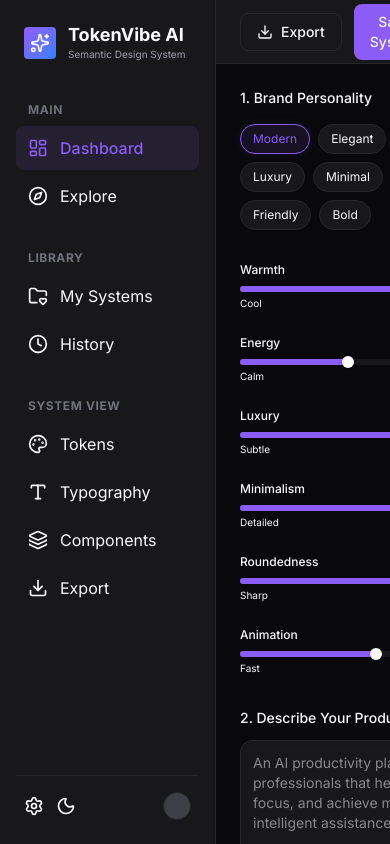
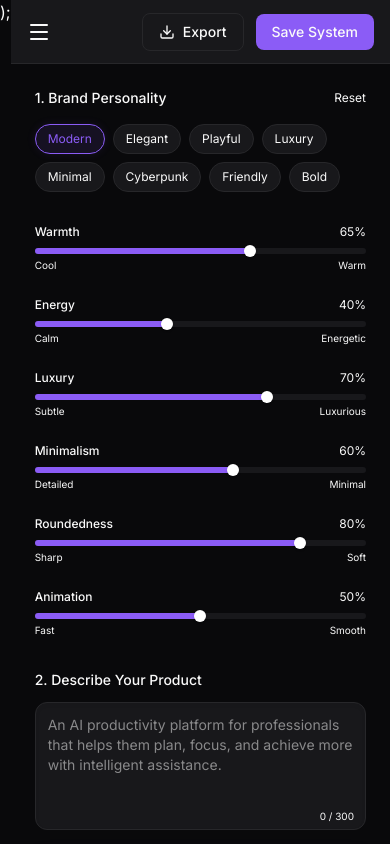
Before and after one commit to vinish-dev/TokenVibe-AI, a Next.js app in the folder apps/client/: page / in a window 390 px wide. Built offline with nearby package versions, Linux system fonts and the light colour scheme.

Commit message:
update ui to make app responsive

```diff
--- a/apps/client/src/app/page.tsx
+++ b/apps/client/src/app/page.tsx
@@ -13,7 +13,7 @@ export default function Home() {
       <main className="flex-1 flex overflow-hidden flex-col">
         <Navbar />
 
-        <div className="flex-1 flex overflow-hidden relative">
+        <div className="flex-1 overflow-y-auto lg:overflow-hidden flex flex-col lg:flex-row relative">
           <ControlsPanel />
           <LivePreview />
         </div>
--- a/apps/client/src/components/controls/ControlsPanel.tsx
+++ b/apps/client/src/components/controls/ControlsPanel.tsx
@@ -71,7 +71,7 @@ export function ControlsPanel() {
   };
 
   return (
-    <section className="w-80 border-r border-border bg-background p-6 overflow-y-auto custom-scrollbar shrink-0 flex flex-col relative">
+    <section className="w-full lg:w-80 border-b lg:border-b-0 lg:border-r border-border bg-[#09090b] p-6 lg:overflow-y-auto custom-scrollbar shrink-0 flex flex-col relative z-10">
 
       <div className="flex justify-between items-center mb-4">
         <h2 className="text-sm font-medium">1. Brand Personality</h2>
--- a/apps/client/src/components/layout/Navbar.tsx
+++ b/apps/client/src/components/layout/Navbar.tsx
@@ -1,11 +1,11 @@
 "use client";
 
-import { Download, History } from "lucide-react";
+import { Download, History, Menu } from "lucide-react";
 import { useTokenStore } from "@/store/useTokenStore";
 import { useState } from "react";
 
 export function Navbar() {
-  const { theme, setIsExportOpen } = useTokenStore();
+  const { theme, setIsExportOpen, setIsSidebarOpen } = useTokenStore();
   const [isSaving, setIsSaving] = useState(false);
 
   const handleSave = async () => {
@@ -31,8 +31,14 @@ export function Navbar() {
 
 
   return (
-    <header className="h-16 border-b border-border flex items-center justify-between px-6 bg-surface shrink-0">
+    <header className="h-16 border-b border-border flex items-center justify-between px-4 lg:px-6 bg-surface shrink-0">
       <div className="flex items-center gap-4">
+        <button
+          onClick={() => setIsSidebarOpen(true)}
+          className="lg:hidden p-2 -ml-2 text-muted-foreground hover:text-foreground rounded-lg transition-colors"
+        >
+          <Menu className="w-6 h-6" />
+        </button>
       </div>
       <div className="flex items-center gap-3">
         <button
--- a/apps/client/src/components/layout/Sidebar.tsx
+++ b/apps/client/src/components/layout/Sidebar.tsx
@@ -1,12 +1,12 @@
 "use client";
 
 import { useState, useEffect } from "react";
-import { Sparkles, LayoutDashboard, Palette, Type, Layers, Eye, Download, Settings, Moon, Sun, Compass, Clock, FolderHeart, Info } from "lucide-react";
+import { Sparkles, LayoutDashboard, Palette, Type, Layers, Eye, Download, Settings, Moon, Sun, Compass, Clock, FolderHeart, Info, X } from "lucide-react";
 import { useTokenStore } from "@/store/useTokenStore";
 import { AnimatePresence, motion } from "framer-motion";
 
 export function Sidebar() {
-  const { setIsExportOpen, setActiveTab, setBottomTab, loadHistory, showHistory, setShowHistory, historyItems, setTheme, isDarkMode, toggleDarkMode } = useTokenStore();
+  const { setIsExportOpen, setActiveTab, setBottomTab, loadHistory, showHistory, setShowHistory, historyItems, setTheme, isDarkMode, toggleDarkMode, isSidebarOpen, setIsSidebarOpen } = useTokenStore();
   const [toastMessage, setToastMessage] = useState<string | null>(null);
 
   const showToast = (msg: string) => {
@@ -15,15 +15,34 @@ export function Sidebar() {
   };
 
   return (
-    <aside className="w-54 border-r border-border bg-surface flex flex-col py-6 px-4 shrink-0 relative">
-      <div className="flex items-center gap-3 mb-10 px-2">
+    <>
+      {/* Mobile Backdrop */}
+      <AnimatePresence>
+        {isSidebarOpen && (
+          <motion.div
+            initial={{ opacity: 0 }}
+            animate={{ opacity: 1 }}
+            exit={{ opacity: 0 }}
+            onClick={() => setIsSidebarOpen(false)}
+            className="lg:hidden fixed inset-0 bg-black/60 z-40 backdrop-blur-sm"
+          />
+        )}
+      </AnimatePresence>
+
+      <aside className={`w-64 border-r border-border bg-background lg:bg-background/95 flex flex-col py-6 px-4 shrink-0 fixed inset-y-0 left-0 z-50 transform transition-transform duration-300 ease-in-out lg:relative lg:translate-x-0 ${isSidebarOpen ? 'translate-x-0' : '-translate-x-full'}`}>
+        <div className="flex items-center justify-between mb-10 px-2">
+          <div className="flex items-center gap-3">
             <div className="w-8 h-8 rounded bg-gradient-to-br from-primary to-blue-500 flex items-center justify-center">
               <Sparkles className="w-5 h-5 text-white" />
             </div>
             <div>
               <h1 className="font-bold text-lg leading-tight">TokenVibe AI</h1>
-          <p className="text-[10px] text-zinc-400">Semantic Design System</p>
+              <p className="text-[10px] text-muted-foreground">Semantic Design System</p>
             </div>
+          </div>
+          <button onClick={() => setIsSidebarOpen(false)} className="lg:hidden p-2 text-muted-foreground hover:text-foreground">
+            <X className="w-5 h-5" />
+          </button>
         </div>
 
       <div className="flex-1 overflow-y-auto custom-scrollbar -mx-2 px-2">
@@ -135,4 +154,6 @@ export function Sidebar() {
       </AnimatePresence>
     </aside>
   );
+  </>
+)
 }
--- a/apps/client/src/components/preview/LivePreview.tsx
+++ b/apps/client/src/components/preview/LivePreview.tsx
@@ -54,7 +54,7 @@ export function LivePreview() {
   }, [theme]);
 
   return (
-    <section className="flex-1 flex flex-col overflow-hidden bg-background relative">
+    <section className="w-full lg:flex-1 flex flex-col overflow-visible lg:overflow-hidden bg-background relative min-h-screen lg:min-h-0">
       <header className="h-14 border-b border-border flex items-center justify-between px-6 shrink-0">
         <div className="flex gap-6 h-full">
           <button
@@ -78,7 +78,7 @@ export function LivePreview() {
         </div>
       </header>
 
-      <div className="flex-1 overflow-y-auto p-6 pb-32 flex flex-col items-center custom-scrollbar relative">
+      <div className="flex-1 overflow-visible lg:overflow-y-auto p-6 pb-32 flex flex-col items-center custom-scrollbar relative">
         <AnimatePresence>
           {saveToast && (
             <motion.div
@@ -118,17 +118,17 @@ export function LivePreview() {
         </div>
 
         {/* Tokens display below preview */}
-        <div id="tokens-section" className="w-full max-w-5xl mt-12 bg-surface border border-border rounded-xl p-6 shrink-0 relative z-10 transition-all">
-          <div className="flex gap-6 border-b border-border pb-4 mb-6 text-sm">
-            <button onClick={() => setBottomTab('colors')} className={`${bottomTab === 'colors' ? 'text-primary font-medium border-b-2 border-primary' : 'text-muted-foreground hover:text-foreground'} pb-4 -mb-[17px] transition-colors`}>Color Tokens</button>
-            <button onClick={() => setBottomTab('typography')} className={`${bottomTab === 'typography' ? 'text-primary font-medium border-b-2 border-primary' : 'text-muted-foreground hover:text-foreground'} pb-4 -mb-[17px] transition-colors`}>Typography</button>
-            <button onClick={() => setBottomTab('spacing')} className={`${bottomTab === 'spacing' ? 'text-primary font-medium border-b-2 border-primary' : 'text-muted-foreground hover:text-foreground'} pb-4 -mb-[17px] transition-colors`}>Spacing</button>
-            <button onClick={() => setBottomTab('radius')} className={`${bottomTab === 'radius' ? 'text-primary font-medium border-b-2 border-primary' : 'text-muted-foreground hover:text-foreground'} pb-4 -mb-[17px] transition-colors`}>Radius</button>
+        <div className="w-full max-w-5xl mt-12 bg-surface border border-border rounded-xl p-4 lg:p-6 shrink-0 relative z-10 transition-all">
+          <div className="flex gap-4 lg:gap-6 border-b border-border pb-4 mb-6 text-sm overflow-x-auto custom-scrollbar whitespace-nowrap">
+            <button onClick={() => setBottomTab('colors')} className={`${bottomTab === 'colors' ? 'text-primary font-medium border-b-2 border-primary' : 'text-zinc-400 hover:text-zinc-200'} pb-4 -mb-[17px] transition-colors`}>Color Tokens</button>
+            <button onClick={() => setBottomTab('typography')} className={`${bottomTab === 'typography' ? 'text-primary font-medium border-b-2 border-primary' : 'text-zinc-400 hover:text-zinc-200'} pb-4 -mb-[17px] transition-colors`}>Typography</button>
+            <button onClick={() => setBottomTab('spacing')} className={`${bottomTab === 'spacing' ? 'text-primary font-medium border-b-2 border-primary' : 'text-zinc-400 hover:text-zinc-200'} pb-4 -mb-[17px] transition-colors`}>Spacing</button>
+            <button onClick={() => setBottomTab('radius')} className={`${bottomTab === 'radius' ? 'text-primary font-medium border-b-2 border-primary' : 'text-zinc-400 hover:text-zinc-200'} pb-4 -mb-[17px] transition-colors`}>Radius</button>
           </div>
 
           <div className="min-h-[120px]">
             {bottomTab === 'colors' && (
-              <motion.div initial={{ opacity: 0 }} animate={{ opacity: 1 }} className="grid grid-cols-3 gap-8">
+              <motion.div initial={{ opacity: 0 }} animate={{ opacity: 1 }} className="grid grid-cols-1 md:grid-cols-3 gap-6 lg:gap-8">
                 <div>
                   <h4 className="text-xs font-medium text-muted-foreground mb-3">Primary</h4>
                   <div className="flex gap-1">
@@ -170,7 +170,7 @@ export function LivePreview() {
             )}
 
             {bottomTab === 'typography' && (
-              <motion.div initial={{ opacity: 0 }} animate={{ opacity: 1 }} className="grid grid-cols-2 gap-8">
+              <motion.div initial={{ opacity: 0 }} animate={{ opacity: 1 }} className="grid grid-cols-1 md:grid-cols-2 gap-6 lg:gap-8">
                 <div>
                   <h4 className="text-xs font-medium text-zinc-400 mb-3">Heading Font</h4>
                   <div className="p-4 bg-surface rounded-lg border border-border">
@@ -189,7 +189,7 @@ export function LivePreview() {
             )}
 
             {bottomTab === 'spacing' && (
-              <motion.div initial={{ opacity: 0 }} animate={{ opacity: 1 }} className="grid grid-cols-4 gap-4">
+              <motion.div initial={{ opacity: 0 }} animate={{ opacity: 1 }} className="grid grid-cols-2 sm:grid-cols-4 gap-4">
                 {Object.entries(theme.spacing).map(([key, value]) => (
                   <div key={key} className="p-4 bg-surface rounded-lg border border-border flex flex-col items-center">
                     <div className="bg-primary/20 mb-3" style={{ width: value, height: value }}></div>
@@ -201,7 +201,7 @@ export function LivePreview() {
             )}
 
             {bottomTab === 'radius' && (
-              <motion.div initial={{ opacity: 0 }} animate={{ opacity: 1 }} className="grid grid-cols-4 gap-4">
+              <motion.div initial={{ opacity: 0 }} animate={{ opacity: 1 }} className="grid grid-cols-2 sm:grid-cols-4 gap-4">
                 {Object.entries(theme.radius).map(([key, value]) => (
                   <div key={key} className="p-4 bg-surface rounded-lg border border-border flex flex-col items-center">
                     <div className="w-12 h-12 bg-primary/20 mb-3 border border-primary/50" style={{ borderRadius: value }}></div>
--- a/apps/client/src/store/useTokenStore.ts
+++ b/apps/client/src/store/useTokenStore.ts
@@ -21,6 +21,8 @@ interface TokenState {
   loadHistory: () => Promise<void>;
   isDarkMode: boolean;
   toggleDarkMode: () => void;
+  isSidebarOpen: boolean;
+  setIsSidebarOpen: (isOpen: boolean) => void;
 }
 
 const defaultTheme: ThemeSchema = {
@@ -140,5 +142,7 @@ export const useTokenStore = create<TokenState>((set, get) => ({
         document.documentElement.classList.remove('dark');
       }
     }
-  }
+  },
+  isSidebarOpen: false,
+  setIsSidebarOpen: (isOpen) => set({ isSidebarOpen: isOpen })
 }));
--- a/apps/client/src/utils/export/exportGenerators.ts
+++ b/apps/client/src/utils/export/exportGenerators.ts
@@ -1,4 +1,4 @@
-import { ThemeSchema } from "@/store/useTokenStore";
+import { ThemeSchema } from "@tokenvibe/shared";
 
 export function generateCSS(theme: ThemeSchema): string {
   return `:root {
--- a/apps/client/src/utils/export/zipExport.ts
+++ b/apps/client/src/utils/export/zipExport.ts
@@ -1,6 +1,6 @@
 import JSZip from 'jszip';
 import { saveAs } from 'file-saver';
-import { ThemeSchema } from '@/store/useTokenStore';
+import { ThemeSchema } from '@tokenvibe/shared';
 import { generateCSS, generateTailwind, generateCompose, generateFlutter, generateFigmaTokens } from './exportGenerators';
 
 export async function downloadThemeZip(theme: ThemeSchema) {
```
Also changed, not shown: 1 other file (tests, documents, lock files or other folders). Lines whose indentation alone changed are shown as unchanged.
